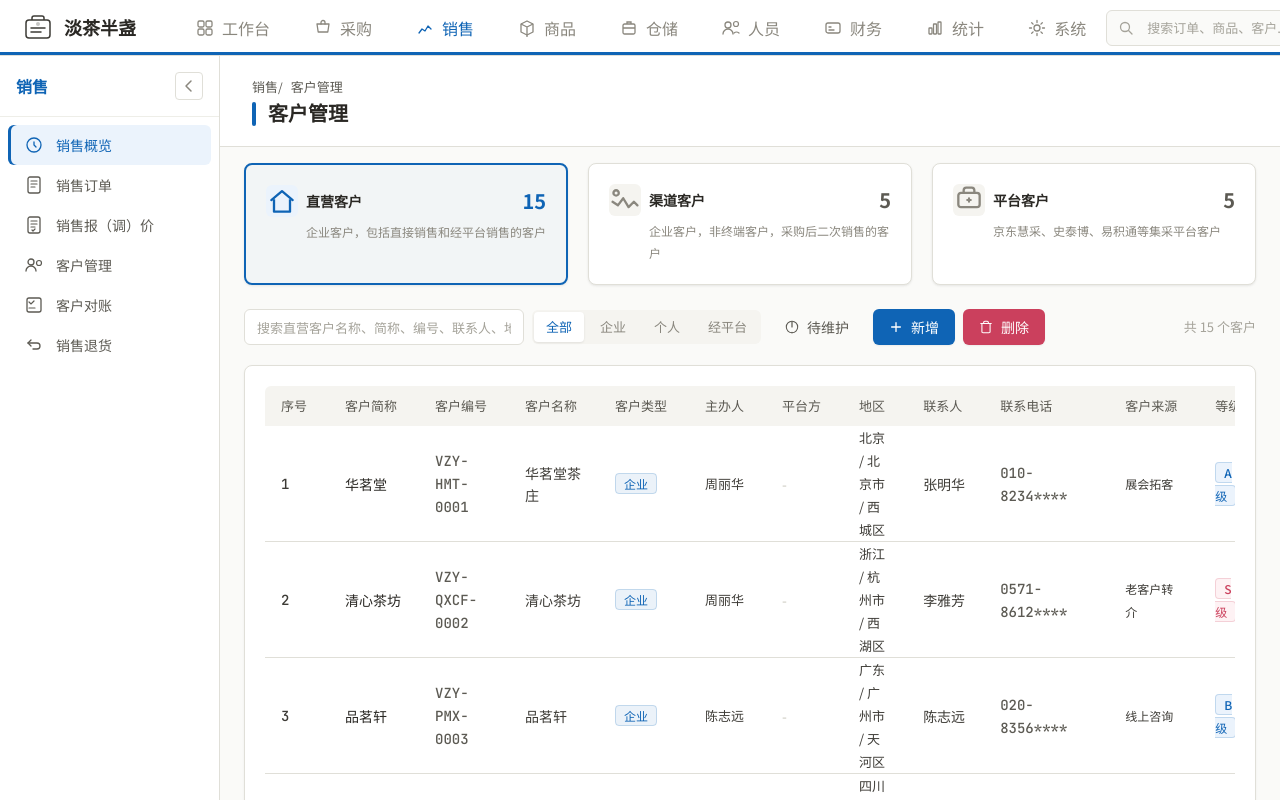
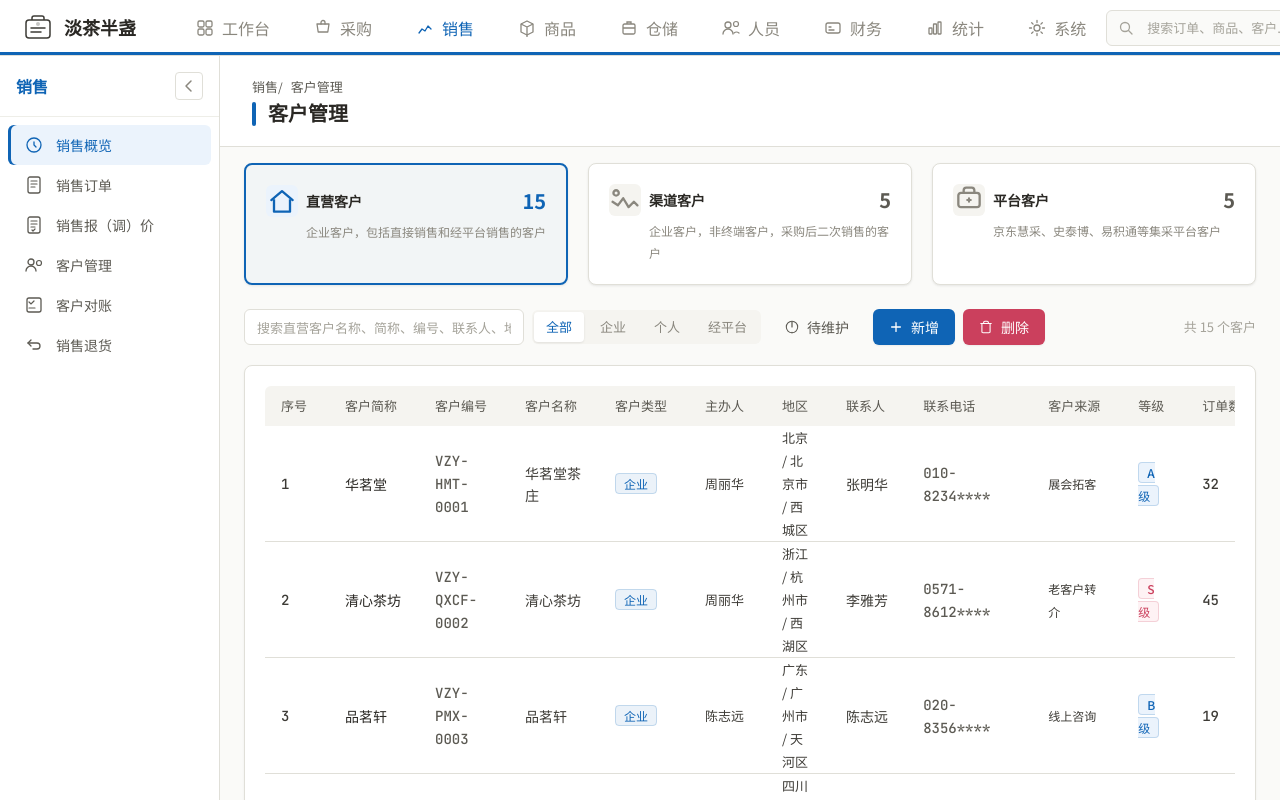
Before and after one commit to zsdxtw/dcbztea-buddy, a React (Vite) app: page /sales/sales-customers in a window 1280 px wide. Shown: the top 800 px of the page. Built offline with nearby package versions, Linux system fonts and the light colour scheme.

Commit message:
fix: 列表页移除平台方列
直营客户列表不再显示平台方字段，平台关联信息仅在详情页和编辑表单中查看

```diff
--- a/src/pages/sales/SalesCustomers.tsx
+++ b/src/pages/sales/SalesCustomers.tsx
@@ -282,7 +282,7 @@ export default function SalesCustomers() {
 
           <Card style={{ padding: 0 }}>
             <Table
-              headers={[...(deleteMode ? ['选择'] : ['序号']), '客户简称', '客户编号', '客户名称', ...(activeTab === 'direct' ? ['客户类型'] : []), '主办人', ...(activeTab === 'direct' ? ['平台方'] : []), '地区', '联系人', '联系电话', '客户来源', '等级', '订单数', '累计金额', '状态', '操作']}
+              headers={[...(deleteMode ? ['选择'] : ['序号']), '客户简称', '客户编号', '客户名称', ...(activeTab === 'direct' ? ['客户类型'] : []), '主办人', '地区', '联系人', '联系电话', '客户来源', '等级', '订单数', '累计金额', '状态', '操作']}
               rows={filtered.map((c, idx) => {
                 const cells: React.ReactNode[] = [
                   deleteMode ? <input key="chk" type="checkbox" checked={selectedForDelete.has(c.id)} onChange={() => toggleSelect(c.id)} /> : <span key="idx" className="mono">{idx + 1}</span>,
@@ -291,9 +291,7 @@ export default function SalesCustomers() {
                   <span key="name">{c.name}</span>,
                 ];
                 if (activeTab === 'direct') cells.push(<span key="sub" style={{ fontSize: 'var(--text-xs)', fontWeight: 'var(--font-medium)', padding: '1px 8px', borderRadius: 'var(--radius-sm)', background: c.directSubType === 'individual' ? '#F3E5F5' : c.directSubType === 'platform' ? `${SECONDARY}15` : `${PRIMARY}15`, color: c.directSubType === 'individual' ? '#7B1FA2' : c.directSubType === 'platform' ? SECONDARY : PRIMARY, border: `1px solid ${c.directSubType === 'individual' ? '#CE93D8' : c.directSubType === 'platform' ? `${SECONDARY}30` : `${PRIMARY}30`}` }}>{c.directSubType ? DIRECT_SUBTYPE_LABELS[c.directSubType] : '企业'}</span>);
-                if (activeTab === 'direct') cells.push(<span key="liaison" style={{ fontSize: 'var(--text-sm)' }}>{c.hostId ? (c.hostType === 'streamer' ? (streamers.find(s => s.id === c.hostId)?.name ?? '—') : getEmployeeName(c.hostId)) : '—'}</span>);
-                if (activeTab === 'direct') cells.push(<span key="pf">{platformTags(c.platformIds, c.platformCommissionRates)}</span>);
-                if (activeTab !== 'direct') cells.push(<span key="liaison" style={{ fontSize: 'var(--text-sm)' }}>{c.hostId ? (c.hostType === 'streamer' ? (streamers.find(s => s.id === c.hostId)?.name ?? '—') : getEmployeeName(c.hostId)) : '—'}</span>);
+                cells.push(<span key="liaison" style={{ fontSize: 'var(--text-sm)' }}>{c.hostId ? (c.hostType === 'streamer' ? (streamers.find(s => s.id === c.hostId)?.name ?? '—') : getEmployeeName(c.hostId)) : '—'}</span>);
                 cells.push(
                   <span key="region" style={{ fontSize: 'var(--text-sm)' }}>{[c.province, c.city, c.district].filter(Boolean).join(' / ') || c.region}</span>,
                   <span key="cp">{c.contactPerson}</span>,
```
